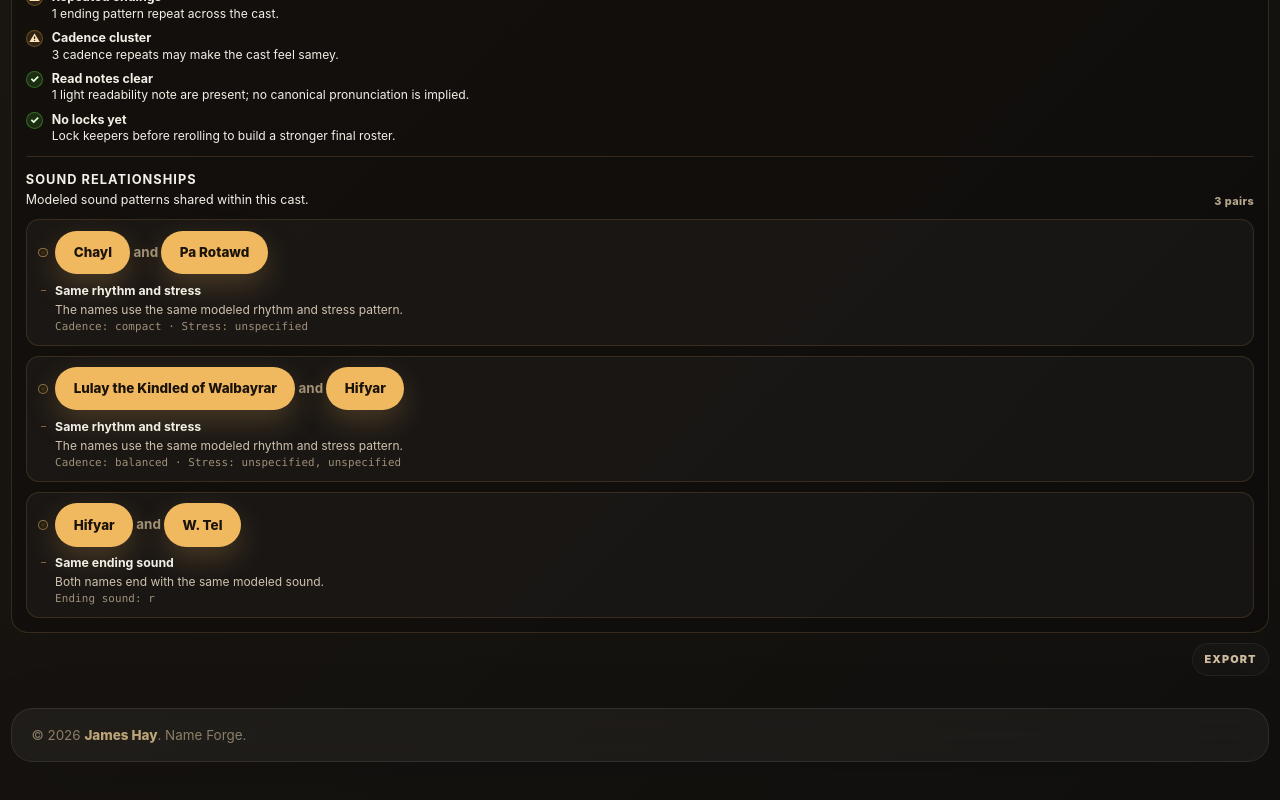
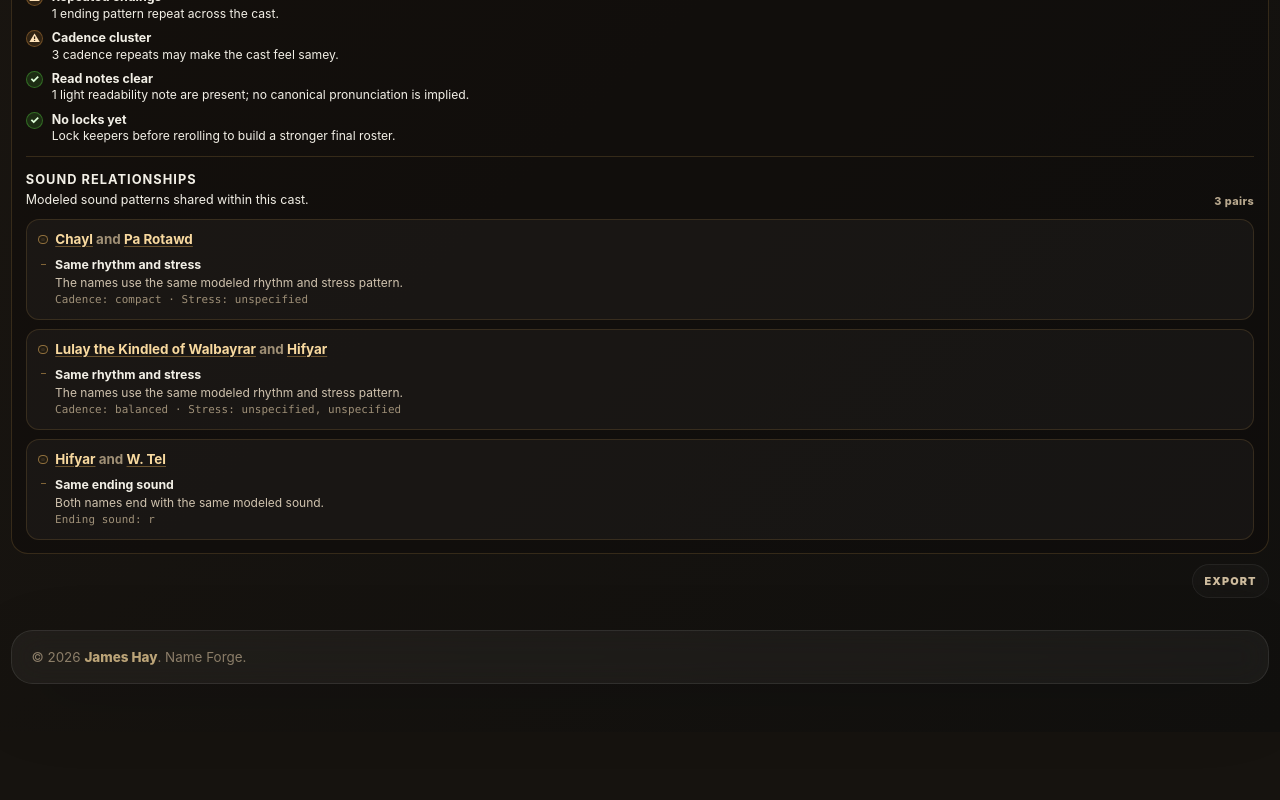
Before and after one commit to jaahay/name-forge, a React (Vite) app: page / in a window 1280 px wide. Shown: the part 1882-2682 px from the top of the page. After the commit the page ends 2614 px from the top, so only its background shows below. Built offline with nearby package versions, Linux system fonts and the light colour scheme.

Commit message:
style: keep relationship name controls restrained

```diff
--- a/src/cast-mode.css
+++ b/src/cast-mode.css
@@ -305,6 +305,33 @@
 .sound-relationship-pair-heading h4 span {
   color: #9f8f75;
   font-weight: 650;
+}
+
+.sound-relationship-name {
+  display: inline;
+  margin: 0;
+  border: 0;
+  border-radius: 0.2rem;
+  padding: 0;
+  color: #f8d99f;
+  background: transparent;
+  box-shadow: none;
+  font: inherit;
+  font-weight: inherit;
+  text-align: inherit;
+  text-decoration: underline;
+  text-decoration-color: rgba(240, 184, 95, 0.38);
+  text-underline-offset: 0.14em;
+}
+
+.sound-relationship-name:hover {
+  color: #fff1cf;
+  text-decoration-color: currentColor;
+}
+
+.sound-relationship-name:focus-visible {
+  outline: 2px solid rgba(240, 184, 95, 0.72);
+  outline-offset: 0.18rem;
 }
 
 .sound-relationship-facts {
```
